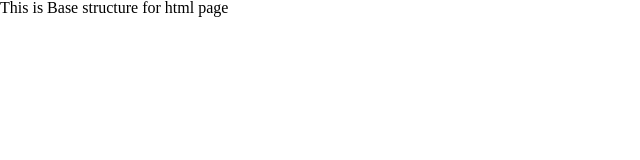
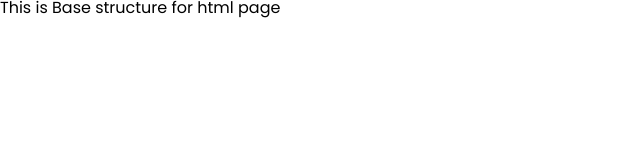
Before and after one commit to srimantapal205/baseStructure, a plain HTML site: page index.html in a window 1280 px wide. Shown: the full height of the page, 0-640 px from the left. Drawn offline with Linux system fonts and the light colour scheme.

Commit message:
add font

```diff
--- a/style.css
+++ b/style.css
@@ -1,3 +1,4 @@
+@import url('https://fonts.googleapis.com/css2?family=Poppins:ital,wght@0,200;0,400;0,600;0,700;0,800;0,900;1,200;1,300;1,400;1,500&display=swap');
 html, body, div, span, applet, object, iframe,
 h1, h2, h3, h4, h5, h6, p, blockquote, pre,
 a, abbr, acronym, address, big, cite, code,
@@ -17,6 +18,7 @@ time, mark, audio, video {
 	font-size: 100%;
 	font: inherit;
 	vertical-align: baseline;
+	font-family: 'Poppins', sans-serif;
 }
 /* HTML5 display-role reset for older browsers */
 article, aside, details, figcaption, figure,
```
